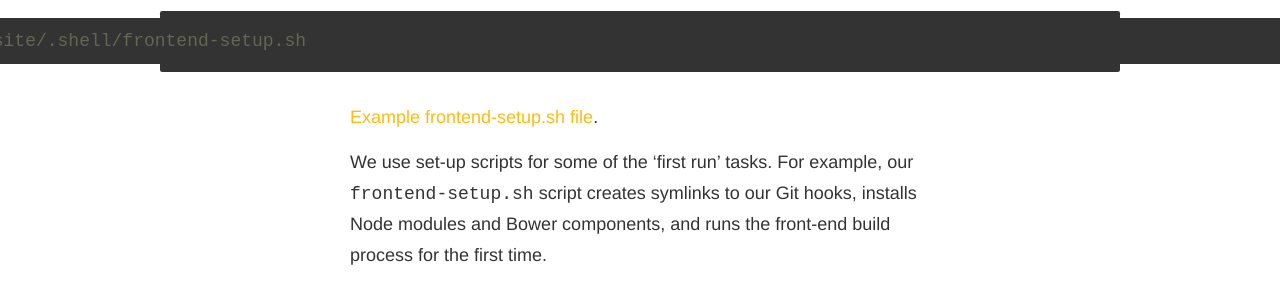
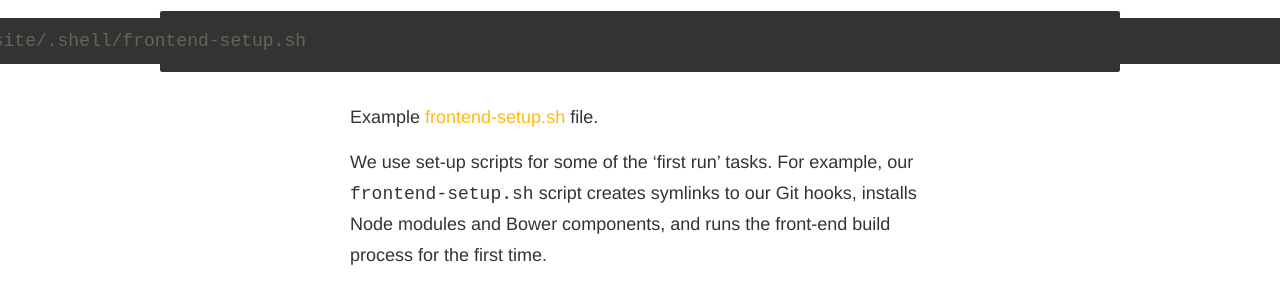
Before and after one commit to gpmd/playbook, a Jekyll site: the page built from _posts/pages/2014-07-01-project-scaffolding.md, in a window 1280 px wide and 900 px high, scrolled down 1310 px. Shown: the part 153-446 px from the top of the window. Built offline with Jekyll 4.4.1, drawn with Linux system fonts in a browser that asks for light colours; nearby versions of some CDN libraries; Markdown is read by kramdown in place of the engine named in the settings.

````diff
--- a/_posts/pages/2014-07-01-project-scaffolding.md
+++ b/_posts/pages/2014-07-01-project-scaffolding.md
@@ -43,7 +43,7 @@ Composer uses a file called `composer.json` to define a project's dependencies.
 my-project/site/.shell/frontend-setup.sh
 ```
 
-[Example frontend-setup.sh file](https://gist.github.com/matt-bailey/22122af72c7be33e3bf6#file-frontend-setup-sh).
+Example [frontend-setup.sh](https://gist.github.com/matt-bailey/22122af72c7be33e3bf6#file-frontend-setup-sh) file.
 
 We use set-up scripts for some of the 'first run' tasks. For example, our `frontend-setup.sh` script creates symlinks to our Git hooks, installs Node modules and Bower components, and runs the front-end build process for the first time.
 
````
